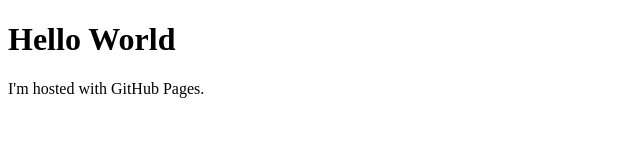
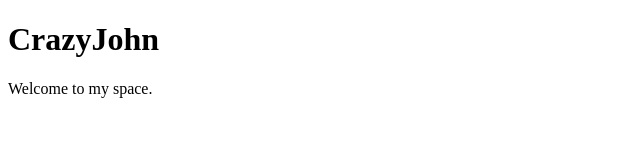
Before and after one commit to crazyjohn/crazyjohn.github.io, a plain HTML site: page index.html in a window 1280 px wide. Shown: the whole page, without its empty margins (0-640 px from the left). Drawn offline with Linux system fonts and the light colour scheme.

Commit message:
crazyjohn
crazyjohn

```diff
--- a/index.html
+++ b/index.html
@@ -1,7 +1,7 @@
 <!DOCTYPE html>
 <html>
 <body>
-<h1>Hello World</h1>
-<p>I'm hosted with GitHub Pages.</p>
+<h1>CrazyJohn</h1>
+<p>Welcome to my space.</p>
 </body>
 </html>
```
